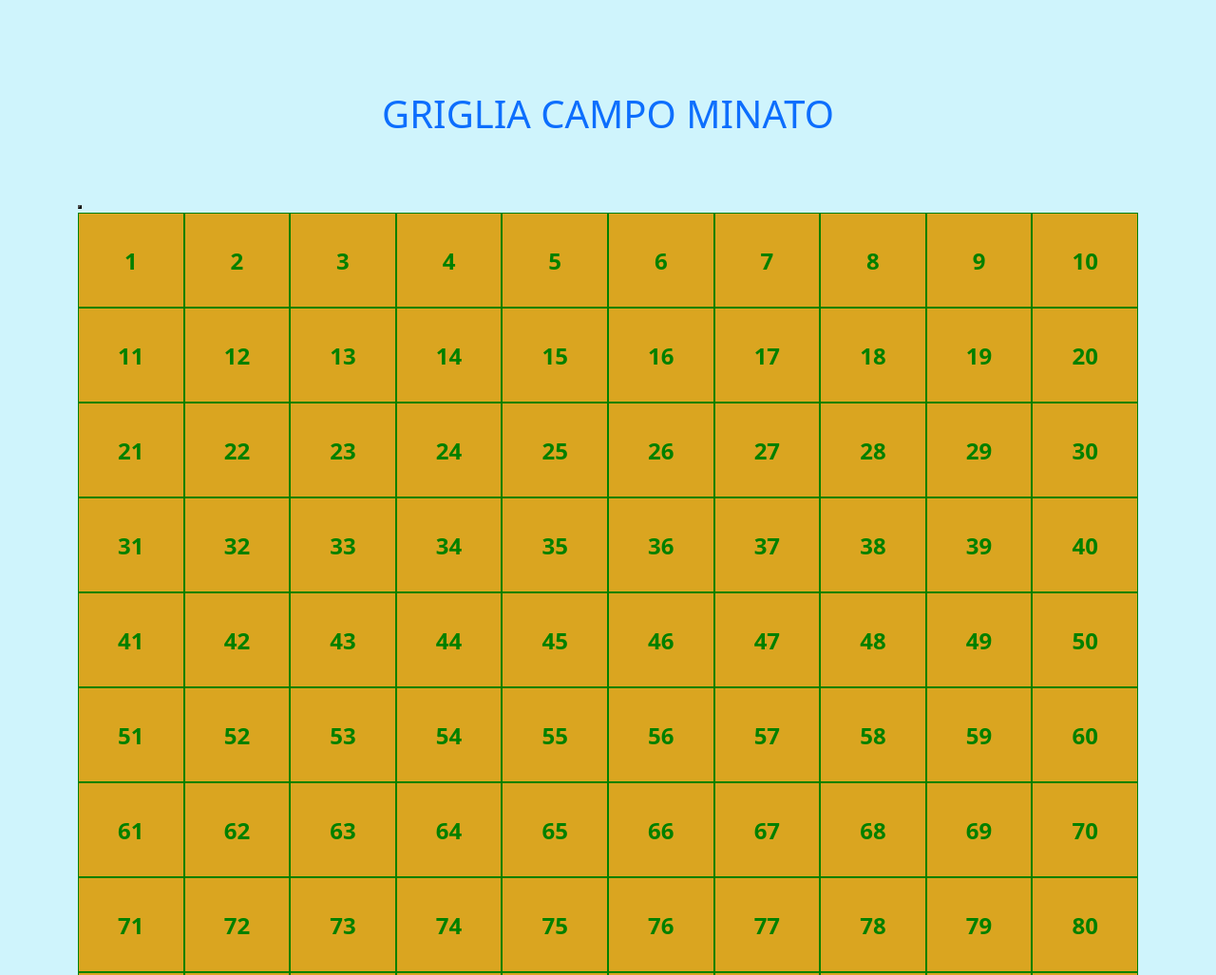
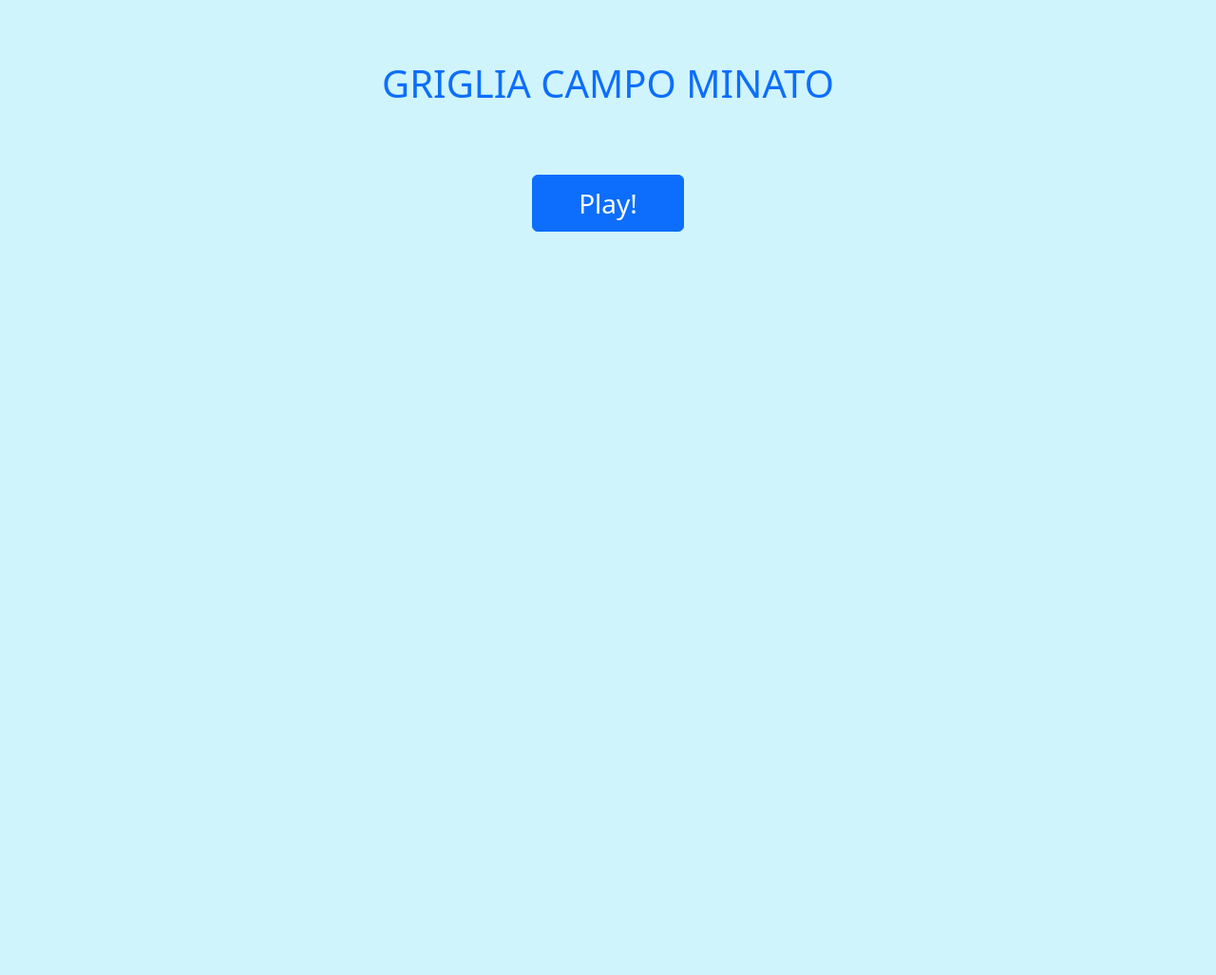
Before and after one commit to gabrielebottari/js-campominato-grid, a plain HTML site: page index.html in a window 1280 px wide. Shown: the top 1027 px of the page at 95% size. After the commit the page ends 800 px from the top, so only its background shows below. Drawn offline with nearby package versions, Linux system fonts and the light colour scheme.

Commit message:
END exercise

```diff
--- a/css/style.css
+++ b/css/style.css
@@ -24,14 +24,12 @@ html {
     text-align: center;
     font-size: 1.5em;
     font-weight: bold;
-    border: 1px solid green;
-    background-color: goldenrod;
-    color: green;
     cursor: pointer;
+    border: 1px solid #0B5ED7;
 }
 
 #grid .cell.active {
-    background-color: green;
-    border: 1px solid goldenrod;
-    color: goldenrod;
+    background-color: #0B5ED7;
+    border: 1px solid #CFF4FC;
+    color: #CFF4FC;
 }
--- a/index.html
+++ b/index.html
@@ -15,15 +15,17 @@
         <!-- CSS -->
         <link rel="stylesheet" href="css/style.css">
     </head>
-    <body class="bg-info-subtle p-5">
+    <body class="bg-info-subtle p-5 text-primary text-center text-uppercase">
 
-        <h1 class="text-primary text-center text-uppercase fs-1 py-5">
+        <h1 class="fs-1 py-3">
             Griglia Campo Minato
         </h1>
 
         <div class="container">
 
-            <button onclick=""></button>
+            <div class="p-5">
+                <button class="px-5 py-2 fs-3 rounded-2 mx-2 btn btn-primary" onclick="play()" type="button">Play!</button>
+            </div>
 
             <div id="grid">
 
--- a/js/scripts.js
+++ b/js/scripts.js
@@ -6,9 +6,17 @@ Ci saranno quindi 10 caselle per ognuna delle 10 righe.
 Quando l'utente clicca su ogni cella, la cella cliccata si colora di azzurro ed emetto un messaggio in console con il numero della cella cliccata.
 */
 
+//creo una funzione che si attiva al click sul bottone
+function play(){
 
     //assegno una costante al contenitore principale
     const grid = document.getElementById('grid');
+
+    //verifico se la griglia esiste già
+    if (document.querySelectorAll('.cell').length > 0) {
+    //esco dalla funzione se la griglia esiste già
+    return;
+    }
 
     //con un ciclo faccio 100 interazioni
     for (let i = 1; i <= 100; i++) {
@@ -29,7 +37,7 @@ for (let i = 1; i <= 100; i++) {
             this.classList.toggle('active');
 
             //stampo in console il numero della cella
-        console.log('Hai cliccato sulla cella ' + this.innerHTML);
+            console.log('Hai cliccato sulla cella N° ' + this.innerHTML);
 
         });
 
@@ -37,3 +45,5 @@ for (let i = 1; i <= 100; i++) {
         grid.appendChild(cell);
 
     }
+
+}
```
Lines whose indentation alone changed are shown as unchanged.
